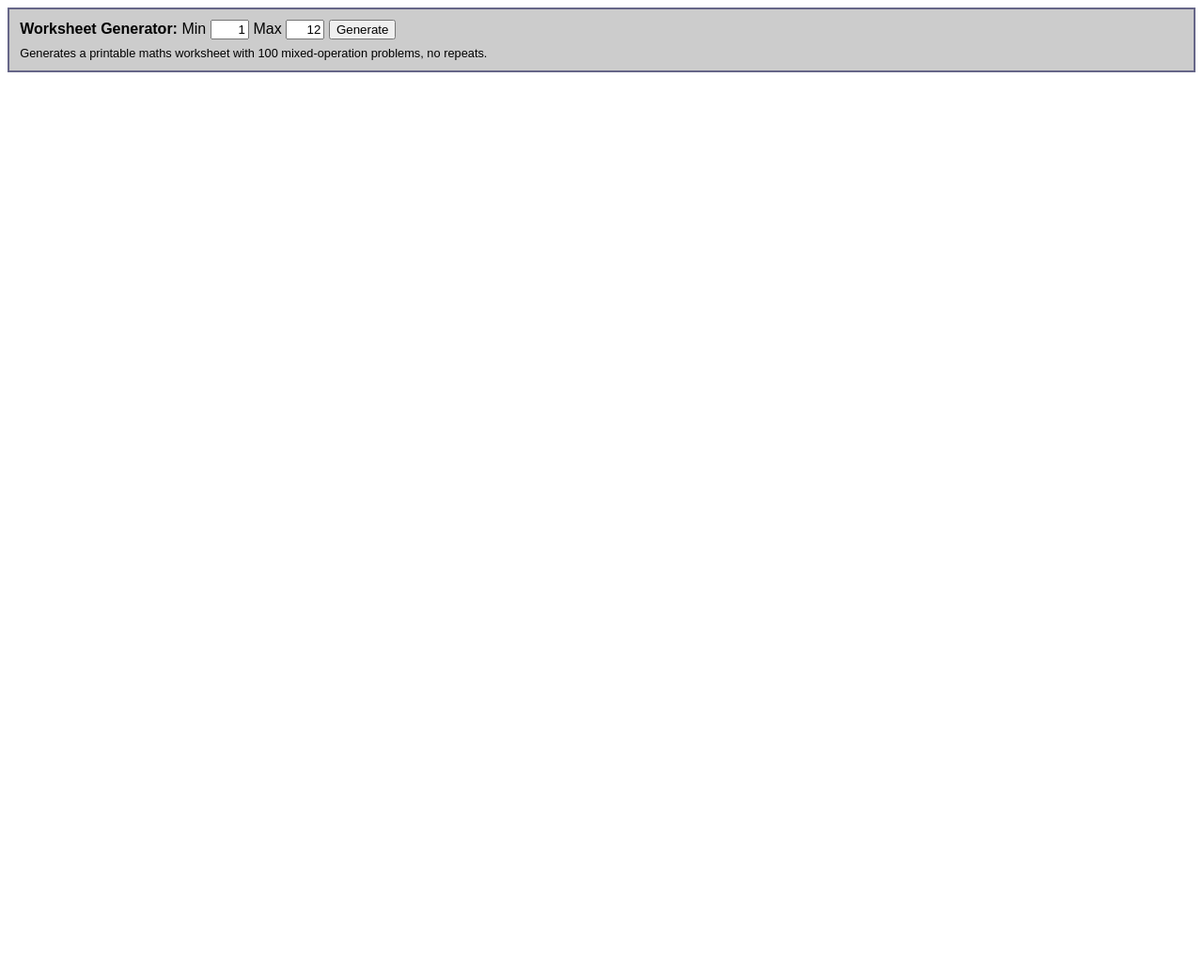
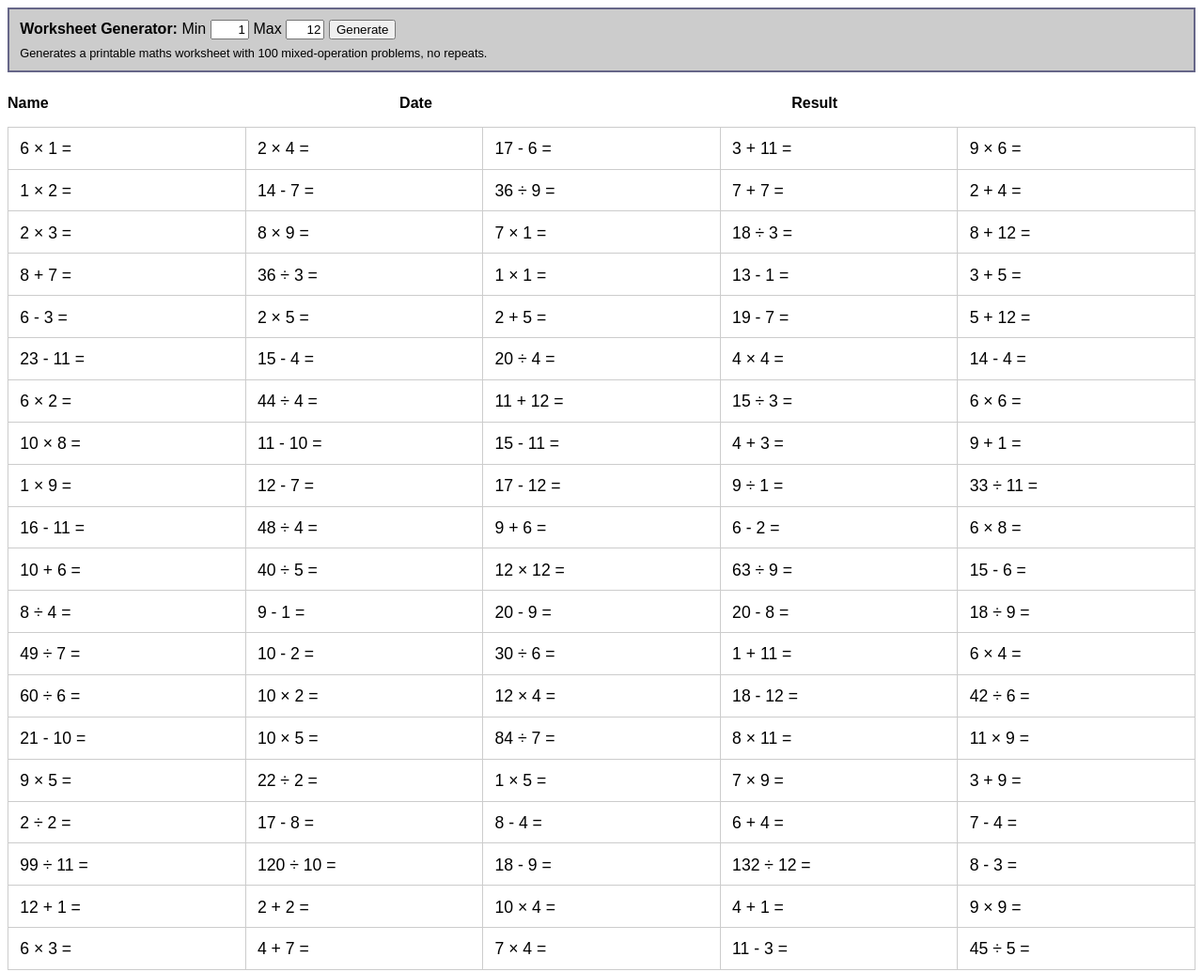
Before and after one commit to julianz/worksheet-generator, a plain HTML site: page index.html in a window 1280 px wide. Shown: the whole page at 94% size. Before the commit the page ends 800 px from the top, so only its background shows below. Drawn offline with nearby package versions, Linux system fonts and the light colour scheme.

Commit message:
Generate worksheet on page load

```diff
--- a/index.html
+++ b/index.html
@@ -32,6 +32,16 @@
 			text-align:right;
 		}
 
+		#header {
+			overflow: auto;
+		}
+
+		#header p {
+			font-weight: bold;
+			float: left;
+			width: 33%;
+		}
+
 		#worksheet { display:none;}
 
 		#worksheet table {
@@ -42,7 +52,7 @@
 
 		#worksheet table td {
 			border:1px solid #CCC;
-			padding:0.8em 2.0em 0.7em 0.9em;
+			padding:0.7em 0 0.6em 0.7em;
 			width:20%;
 			font-size:1.1em;
 			white-space: nowrap;
@@ -68,6 +78,12 @@
 			<p>Generates a printable maths worksheet with 100 mixed-operation problems, no repeats.</p>
 		</div>
 
+		<div id="header">
+			<p>Name</p>
+			<p>Date</p>
+			<p>Result</p>
+		</div>
+
 		<div id="worksheet"></div>
 	</body>
 </html>
--- a/worksheet.js
+++ b/worksheet.js
@@ -1,3 +1,8 @@
+$(function() {
+	// Generate a worksheet on load.
+	generate();
+})
+
 function getRandomInt(min, max) {
 	// Returns an int between min and max inclusive of both.
 	return Math.floor(Math.random() * (max - min + 1)) + min;
```
